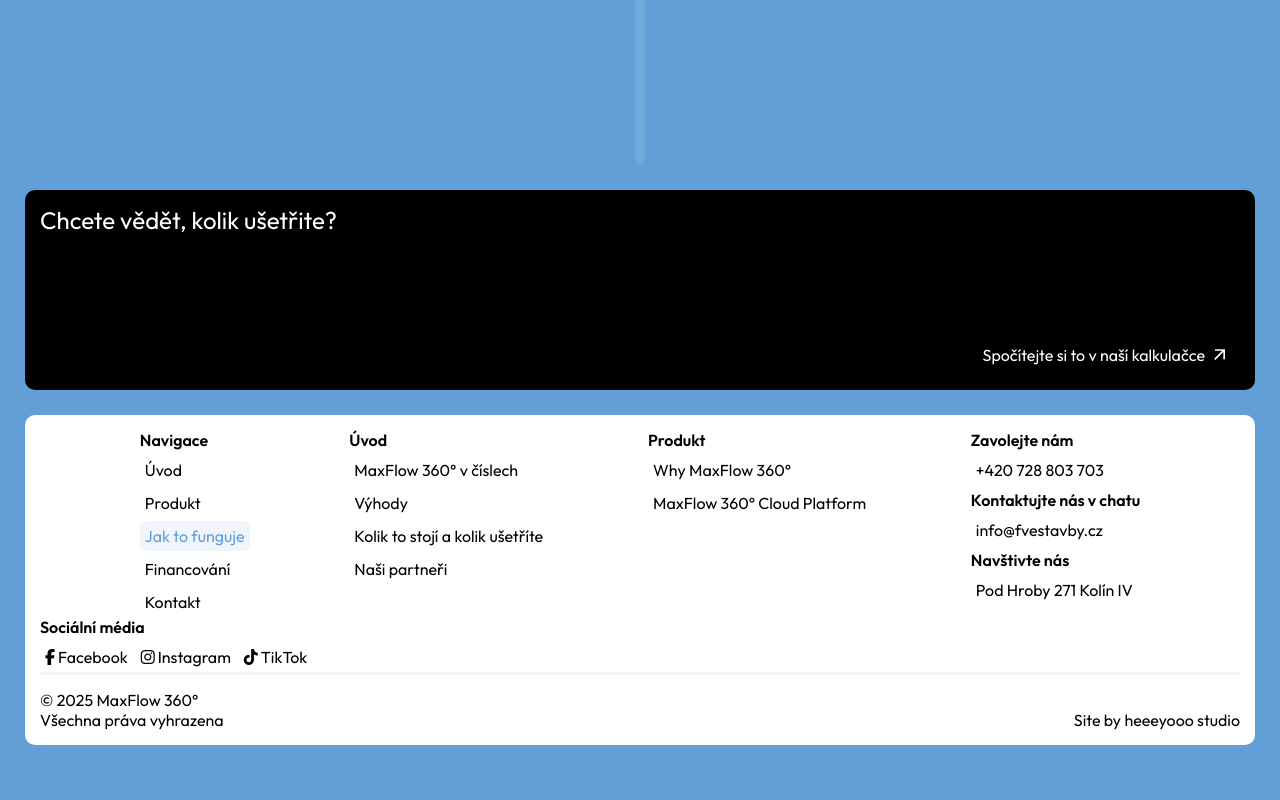
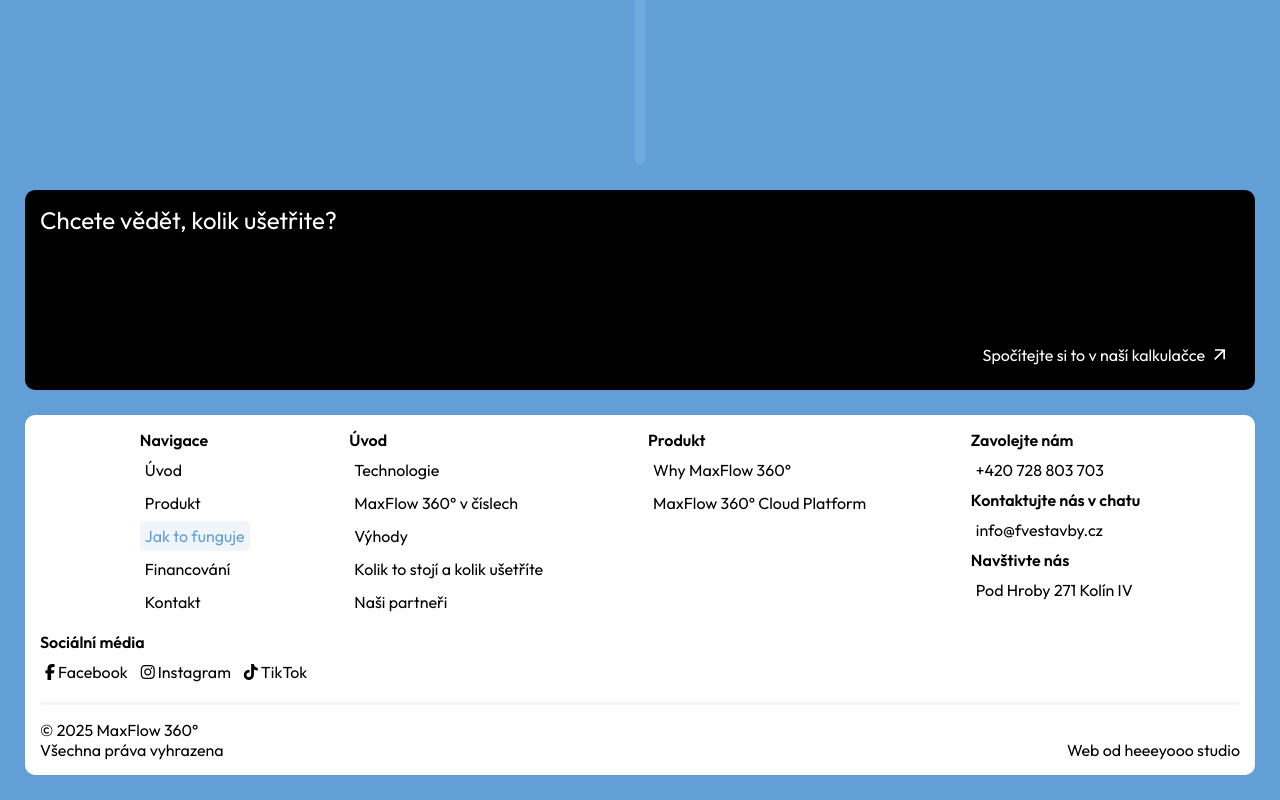
Before and after one commit to stepandordiai/max-flow, a React (Vite) app: page /how-it-works in a window 1280 px wide. Shown: the part 2325-3125 px from the top of the page. Before the commit the page ends 3095 px from the top, so only its background shows below. Built offline with nearby package versions, Linux system fonts and the light colour scheme.

Commit message:
Update Home and Footer

```diff
--- a/src/assets/locales/cs/locale.json
+++ b/src/assets/locales/cs/locale.json
@@ -122,6 +122,7 @@
 
 	"footer": {
 		"navigation": "Navigace",
-		"all_rights_reserved": "Všechna práva vyhrazena"
+		"all_rights_reserved": "Všechna práva vyhrazena",
+		"site_by": "Web od"
 	}
 }
--- a/src/assets/locales/en/locale.json
+++ b/src/assets/locales/en/locale.json
@@ -122,6 +122,7 @@
 
 	"footer": {
 		"navigation": "Navigation",
-		"all_rights_reserved": "All rights reserved"
+		"all_rights_reserved": "All rights reserved",
+		"site_by": "Site by"
 	}
 }
--- a/src/assets/locales/sk/locale.json
+++ b/src/assets/locales/sk/locale.json
@@ -122,6 +122,7 @@
 
 	"footer": {
 		"navigation": "Navigácia",
-		"all_rights_reserved": "Všetky práva vyhradené"
+		"all_rights_reserved": "Všetky práva vyhradené",
+		"site_by": "Web od"
 	}
 }
--- a/src/components/Footer/Footer.jsx
+++ b/src/components/Footer/Footer.jsx
@@ -101,6 +101,13 @@ const Footer = () => {
 							</button>
 							<div className="footer__nav-wrapper">
 								<nav className="footer__nav">
+									<HashLink
+										to="/#technology"
+										smooth
+										className="footer__nav-link"
+									>
+										Technologie
+									</HashLink>
 									<HashLink to="/#about-us" smooth className="footer__nav-link">
 										MaxFlow 360° {t("about_us.title")}
 									</HashLink>
@@ -218,7 +225,7 @@ const Footer = () => {
 							<p>{t("footer.all_rights_reserved")}</p>
 						</div>
 						<p className="footer__creator">
-							Site by{" "}
+							{t("footer.site_by")}{" "}
 							<a
 								className="footer__creator-link"
 								href="https://heeeyooo.studio/"
--- a/src/components/Footer/Footer.scss
+++ b/src/components/Footer/Footer.scss
@@ -4,7 +4,6 @@
 	background: #fff;
 	border-radius: 10px;
 	color: #000;
-	gap: 15px;
 	padding: 15px;
 	margin: 25px 25px 25px 25px;
 }
@@ -13,6 +12,7 @@
 	display: flex;
 	justify-content: space-between;
 	flex-direction: column;
+	gap: 15px;
 }
 
 .footer__top {
--- a/src/pages/Home/Home.jsx
+++ b/src/pages/Home/Home.jsx
@@ -74,7 +74,7 @@ const Home = () => {
 								src={video}
 							></video>
 						</div>
-						<div className="technology">
+						<div className="technology" id="technology">
 							<h2 className="technology__title">Technologie</h2>
 							<p className="technology__desc">
 								Komplexní technologické centrum s MaxFlow Intelligence Systemem
--- a/src/pages/Home/Home.scss
+++ b/src/pages/Home/Home.scss
@@ -137,7 +137,8 @@
 	align-items: center;
 	flex-direction: column;
 	row-gap: 15px;
-	padding: 0 15px;
+	padding: 0 25px;
+	scroll-margin-top: 70px;
 
 	img {
 		width: 100%;
@@ -184,6 +185,10 @@
 		padding: 95px 15px 85px 15px;
 	}
 
+	.technology {
+		padding: 0 15px;
+	}
+
 	.technology__title {
 		padding: 15px 0;
 	}
```
